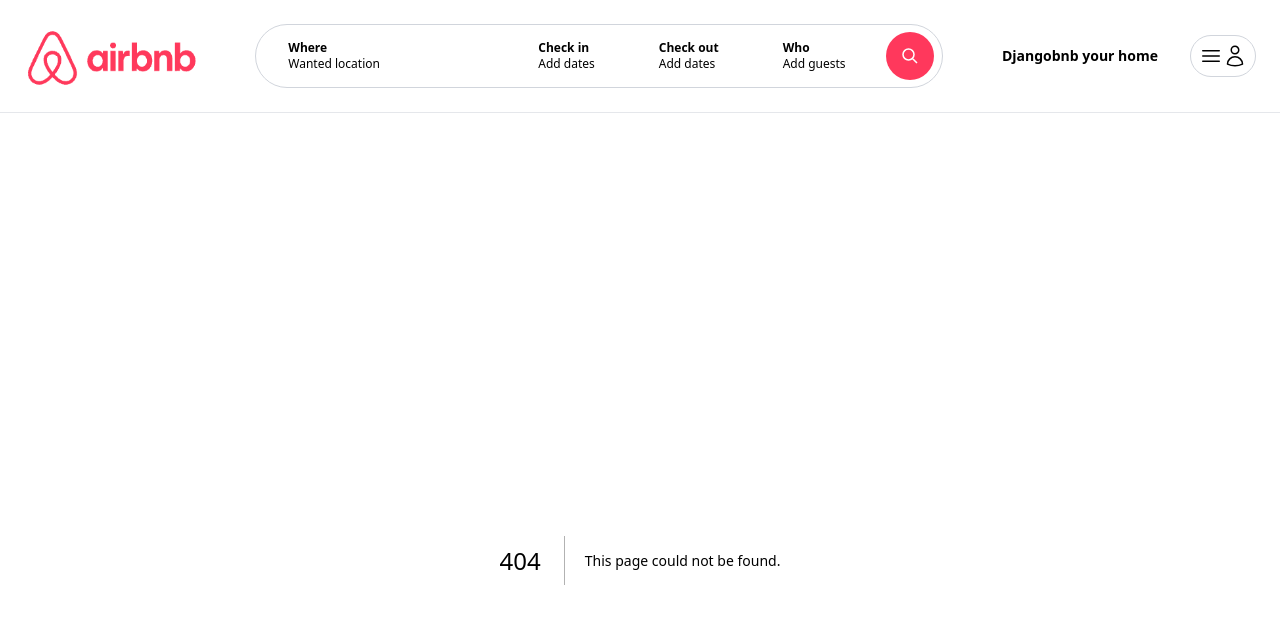
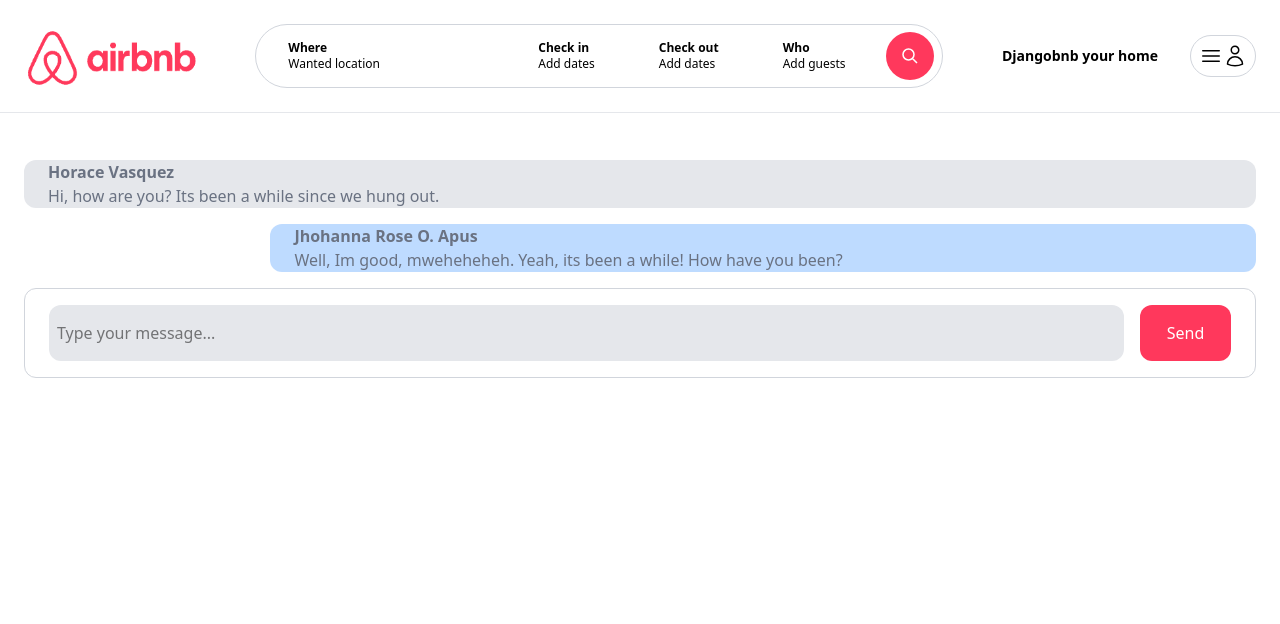
Before and after one commit to hannahanna14/djangobnb, a Next.js app: page /inbox/1 in a window 1280 px wide. Before the commit this address had no page. Shown: the top 624 px of the page. Built offline with nearby package versions, Linux system fonts and the light colour scheme.

Commit message:
Detail page for chat(static) - APUS, JHOHANNA ROSE

```diff
--- /dev/null
+++ b/app/components/forms/CustomButton.tsx
@@ -0,0 +1,22 @@
+interface CustomButtonProps {
+    label: string;
+    className?: string;
+    onClick: () => void;
+
+
+}
+
+
+const CustomButton: React.FC<CustomButtonProps> = ({ label, onClick, className }) => {
+    return (
+        <div
+            onClick={onClick}
+            className={`py-4 bg-airbnb hover:bg-airbnb-dark text-white text-center rounded-xl transition cursor-pointer ${className || 'w-full'}`}
+        >
+            {label}
+        </div>
+    )
+}
+
+
+export default CustomButton;
--- /dev/null
+++ b/app/components/inbox/ConversationDetail.tsx
@@ -0,0 +1,45 @@
+'use client';
+import CustomButton from "@/app/components/forms/CustomButton";
+
+
+
+
+const ConversationDetail = () => {
+    return (
+        <>
+            <div className="max-h-[400px] overflow-auto flex flex-col space-y-4">
+                <div className="w-[80%]py-4 px-6 rounded-xl bg-gray-200">
+                    <p className="font-bold text-gray-500">Horace Vasquez</p>
+                    <p className="text-gray-500">Hi, how are you? Its been a while since we hung out.</p>
+                </div>
+
+
+                <div className="w-[80%]py-4 ml-[20%] px-6 rounded-xl bg-blue-200">
+                    <p className="font-bold text-gray-500">Jhohanna Rose O. Apus</p>
+                    <p className="text-gray-500">Well, Im good, mweheheheh. Yeah, its been a while! How have you been?</p>
+                </div>
+            </div>
+
+
+            <div className="mt-4 py-4 px-6 flex border border-gray-300 space-x-4 rounded-xl">
+                <input
+                    type="text"
+                    placeholder="Type your message..."
+                    className="w-full p-2 bg-gray-200 rounded-xl"
+                />
+
+
+                <CustomButton
+                    onClick={() => console.log('clicked')}
+                    label="Send"
+                    className="w-[100px]"
+                />
+
+
+            </div>
+        </>
+    )
+}
+
+
+export default ConversationDetail;
--- /dev/null
+++ b/app/inbox/[id]/page.tsx
@@ -0,0 +1,16 @@
+import ConversationDetail from "@/app/components/inbox/ConversationDetail";
+
+const ConversationPage = () => {
+    return (
+        <main className="max-w-[1500px] mx-auto px-6 pb-6">
+            <ConversationDetail />
+
+
+
+
+        </main>
+    )
+}
+
+
+export default ConversationPage;
```
